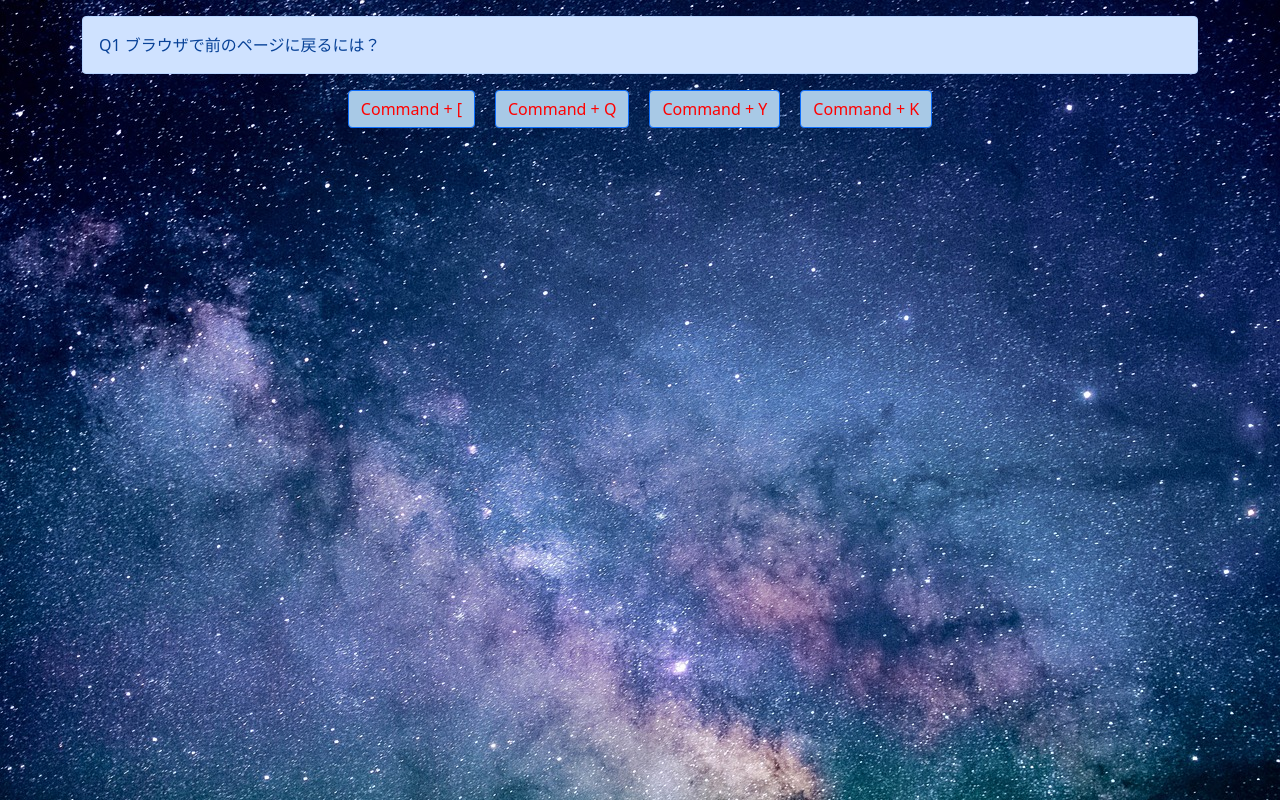
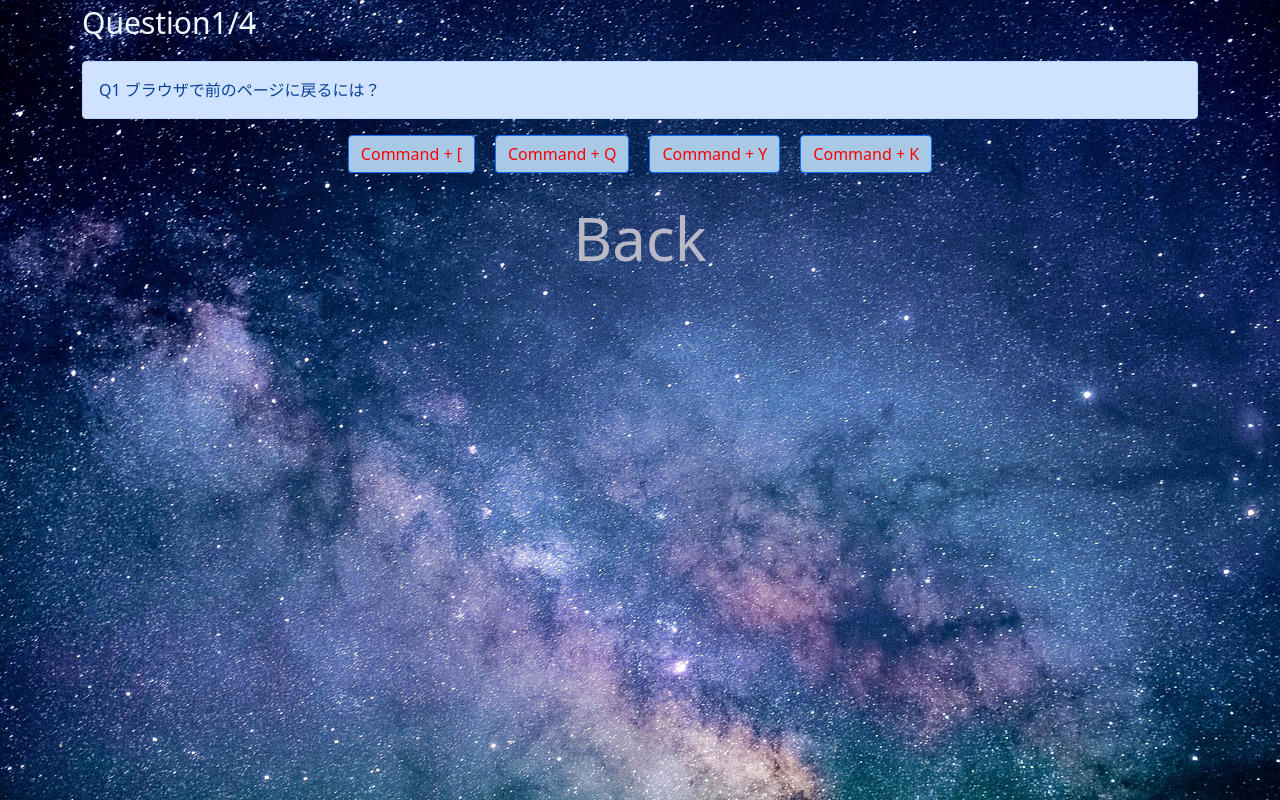
Before and after one commit to yuki-sss/qiuz, a plain HTML site: page index.html in a window 1280 px wide. Drawn offline with nearby package versions, Linux system fonts and the light colour scheme.

Commit message:
クイズをカウントする機能とBackボタンを追加。

```diff
--- a/app.js
+++ b/app.js
@@ -35,9 +35,14 @@ let score = 0;
 const $button = document.getElementsByTagName("button");
 const buttonLength = $button.length;
 
+const quizCount = quiz.length;
+let quizCountNow = 1;
+
 //クイズの問題文。選択肢を定義
 const setupQuiz = () => {
   document.getElementById("js-question").textContent = quiz[quizIndex].question;
+  document.getElementById("questionCount").textContent =
+    "Question" + quizCountNow + "/" + quizCount;
   let buttonIndex = 0;
   while (buttonIndex < buttonLength) {
     $button[buttonIndex].textContent = quiz[quizIndex].answers[buttonIndex];
@@ -59,6 +64,7 @@ const clickHandler = (e) => {
     window.alert("不正解！");
   }
   quizIndex++;
+  quizCountNow++;
 
   if (quizIndex < quizLength) {
     //問題数があればこちらを実行
--- a/index.html
+++ b/index.html
@@ -31,6 +31,7 @@
     <audio src="./assets/videos/Fairy_voice.mp3" id="bgm" loop></audio>
 
     <div class="container">
+      <div id="questionCount" class="qs">FFFF</div>
       <div id="js-question" class="mt-3 alert alert-primary" role="alert"></div>
 
       <div class="answers">
@@ -40,6 +41,7 @@
         <button type="button" class="ml-1 btn btn-primary">Primary</button>
       </div>
     </div>
+    <a class="backBtn" href="toppage.html">Back</a>
 
     <script src="app.js"></script>
   </body>
--- a/style.css
+++ b/style.css
@@ -11,3 +11,17 @@ body {
   color: red;
   background-color: rgb(168, 201, 230);
 }
+.qs {
+  font-size: 30px;
+  color: aliceblue;
+}
+
+.backBtn {
+  display: flex;
+  justify-content: center;
+  align-items: center;
+  font-size: 60px;
+  color: rgb(184, 184, 198);
+  text-decoration: none;
+  margin: 20px;
+}
```
